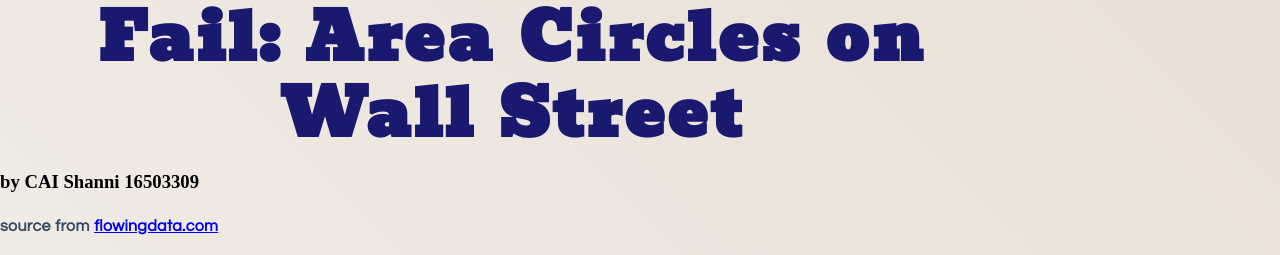
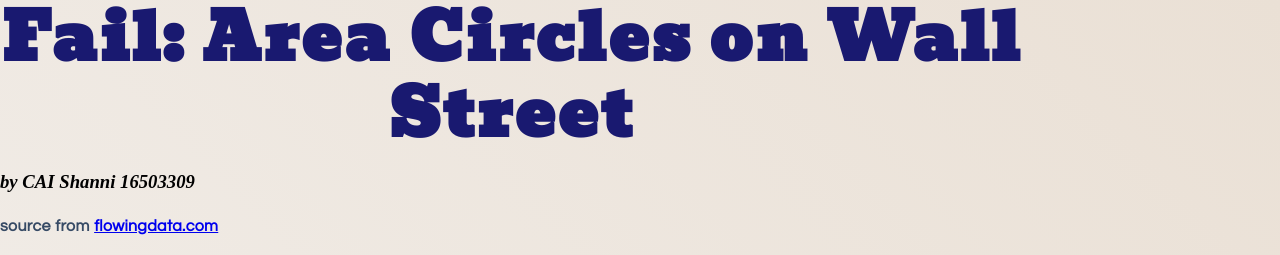
Before and after one commit to caishanni1019/homework1, a plain HTML site: page index.html in a window 1280 px wide. Shown: the top 255 px of the page. Drawn offline with Linux system fonts and the light colour scheme.

Commit message:
Update style.css

```diff
--- a/style.css
+++ b/style.css
@@ -22,6 +22,7 @@ h1 {
   width:80%;
   letter-spacing:0.05em;
   word-spacing:0.1em
+  text-align:center;
 }
 
 p,h4 {
@@ -33,3 +34,7 @@ p,h4 {
   color: rgb(54, 74, 101);
   font-weight:bold;
 }
+
+h3 {
+  font-style:italic;
+}
```
